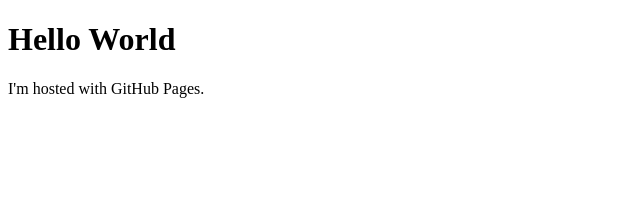
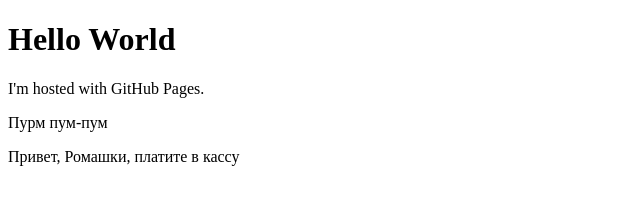
Before and after one commit to katerinakorol/katerinakorol.github.io, a plain HTML site: page index.html in a window 1280 px wide. Shown: the whole page, without its empty margins (0-640 px from the left). Drawn offline with Linux system fonts and the light colour scheme.

Commit message:
Update index.html

```diff
--- a/index.html
+++ b/index.html
@@ -3,5 +3,8 @@
 <body>
 <h1>Hello World</h1>
 <p>I'm hosted with GitHub Pages.</p>
+<p>Пурм пум-пум</p>
+<p>Привет, Ромашки, платите в кассу</p>
+
 </body>
 </html>
```
